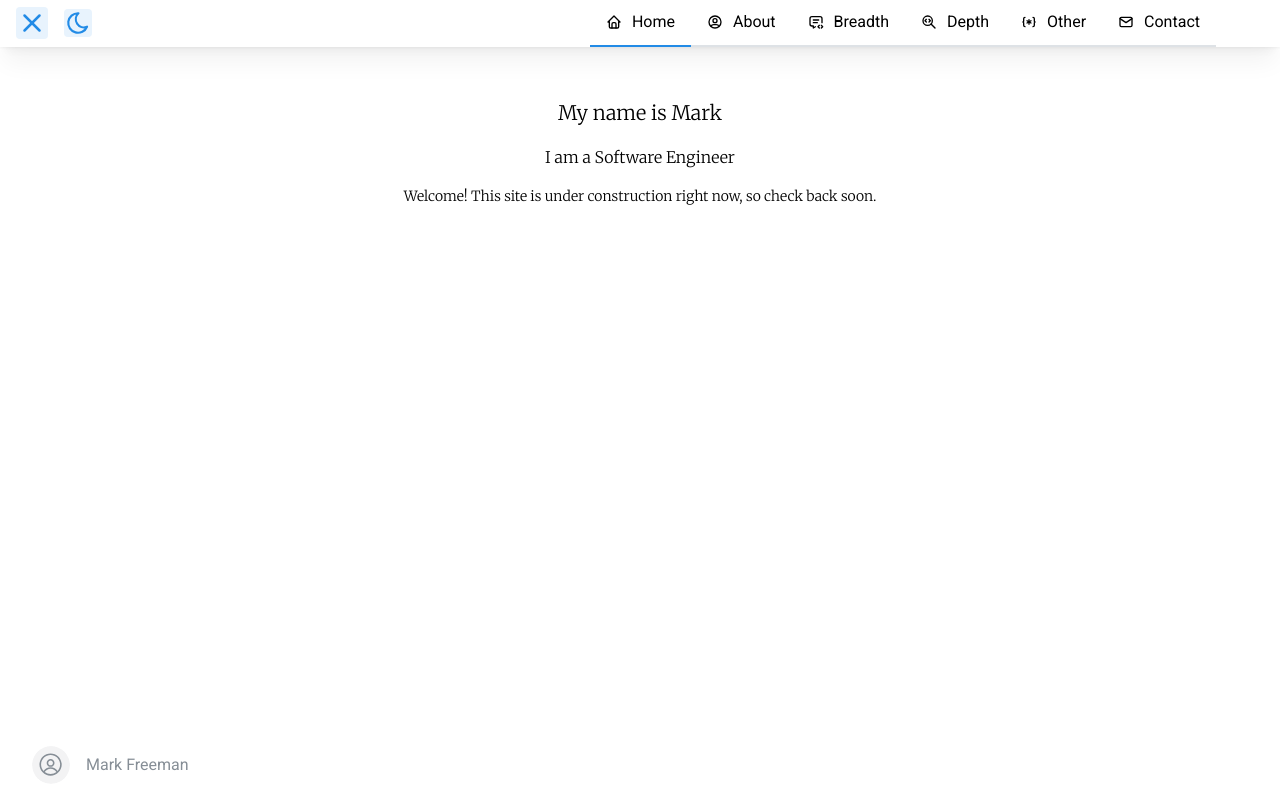
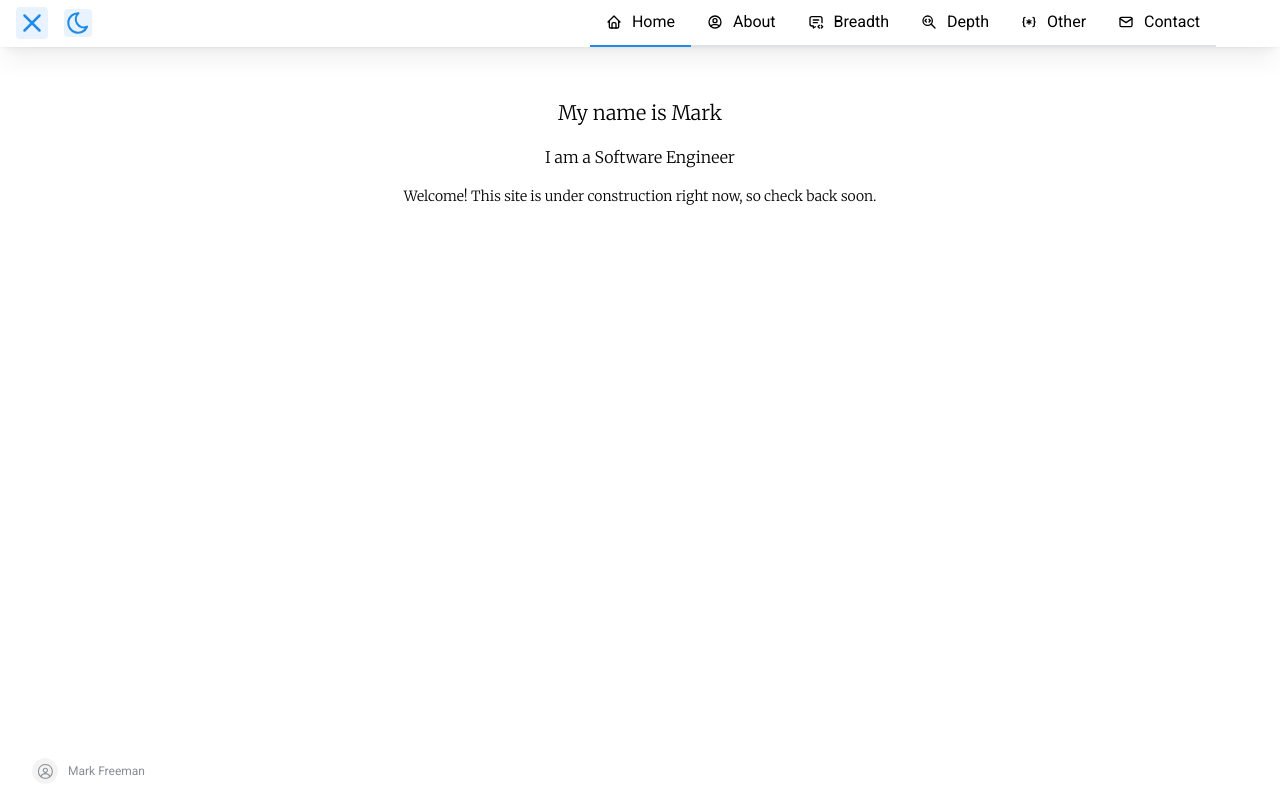
Before and after one commit to mfreema1/personal-site-v2, a React (Vite) app: page / in a window 1280 px wide. Built offline with nearby package versions, Linux system fonts and the light colour scheme; what @mantine/code-highlight would draw is missing.

Commit message:
Shrink footer slightly.

```diff
--- a/src/components/Footer.tsx
+++ b/src/components/Footer.tsx
@@ -5,9 +5,9 @@ export function Footer() {
   return (
     <Flex>
       <Group py="1rem" px="2rem" justify="space-between">
-        <Group>
-          <Avatar src="/favicon.ico" />
-          <Txt s="san" d>
+        <Group gap={"xs"}>
+          <Avatar size="sm" src="/favicon.ico" />
+          <Txt s="san" d fz="xs">
             Mark Freeman
           </Txt>
         </Group>
```
